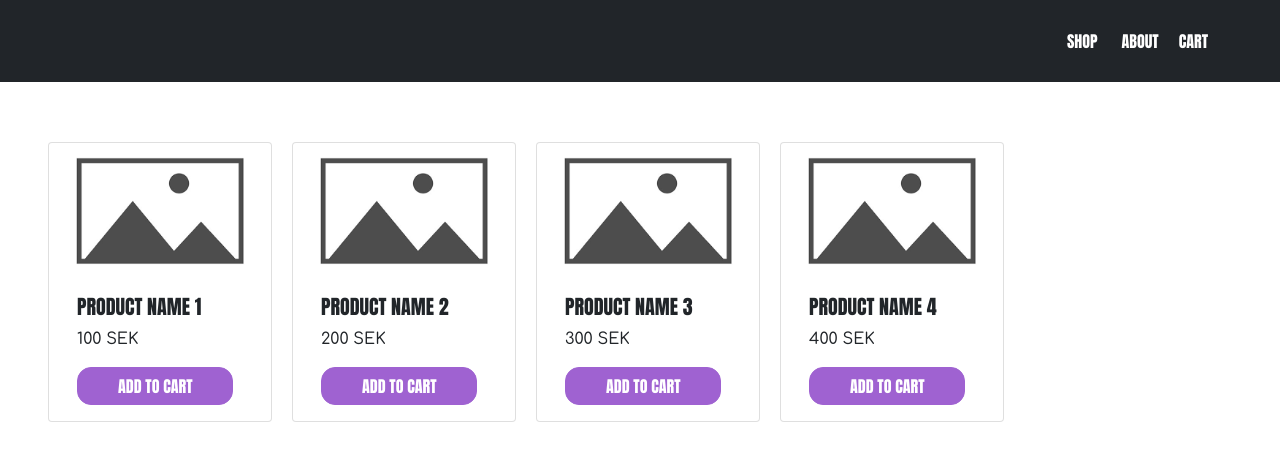
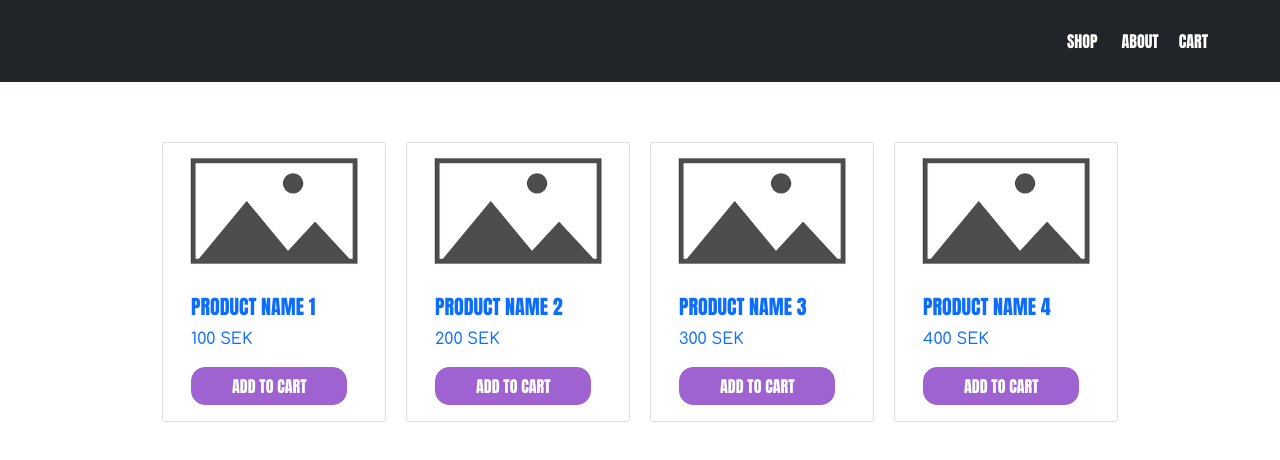
Before and after one commit to helgaborje/sibel-shop, an Angular app: page /shop in a window 1280 px wide. Shown: the top 460 px of the page. Built offline with nearby package versions, Linux system fonts and the light colour scheme.

Commit message:
added route params so that you can click on a product and see more

```diff
--- a/src/app/app.config.ts
+++ b/src/app/app.config.ts
@@ -1,8 +1,8 @@
 import { ApplicationConfig } from '@angular/core';
-import { provideRouter } from '@angular/router';
+import { provideRouter, withComponentInputBinding } from '@angular/router';
 
 import { routes } from './app.routes';
 
 export const appConfig: ApplicationConfig = {
-  providers: [provideRouter(routes)]
+  providers: [provideRouter(routes, withComponentInputBinding())]
 };
--- a/src/app/app.routes.ts
+++ b/src/app/app.routes.ts
@@ -2,9 +2,11 @@ import { Routes } from '@angular/router';
 import { HomeComponent } from '../components/home/home.component';
 import { ShopComponent } from '../components/shop/shop.component';
 import { PageNotFoundComponent } from '../components/page-not-found/page-not-found.component';
+import { ProductComponent } from '../components/product/product.component';
 
 export const routes: Routes = [
   {path: 'home', component: HomeComponent},
-  { path: 'shop', component: ShopComponent },
+  {path: 'shop', component: ShopComponent},
+  {path: 'product/:id', component: ProductComponent},
   {path: '**', component: PageNotFoundComponent}
 ];
--- /dev/null
+++ b/src/components/product/product.component.html
@@ -0,0 +1 @@
+<p>Product id {{product?.id}}</p>
--- /dev/null
+++ b/src/components/product/product.component.ts
@@ -0,0 +1,23 @@
+import { Component, OnInit } from '@angular/core';
+import { ActivatedRoute } from '@angular/router';
+import { Product } from '../../types/types';
+import { CommonModule } from '@angular/common';
+
+@Component({
+  selector: 'app-product',
+  standalone: true,
+  imports: [CommonModule],
+  templateUrl: './product.component.html',
+  styleUrl: './product.component.scss'
+})
+export class ProductComponent implements OnInit {
+  product: Product = { id: '' };
+
+  constructor(private route: ActivatedRoute) { }
+
+  ngOnInit(): void {
+    this.route.params.subscribe(params => {
+      this.product.id = params['id'];
+    });
+  }
+}
--- a/src/components/products/products.component.html
+++ /dev/null
@@ -1 +0,0 @@
-<p>products works!</p>
--- a/src/components/shop/shop.component.html
+++ b/src/components/shop/shop.component.html
@@ -1,12 +1,12 @@
 <div class="card-container row">
   <div *ngFor="let product of products; let i = index" class="card col-md-4" style="width: 14rem;">
-    <img src="assets/placeholder-img.png" class="card-img-top" alt="...">
-    <div class="card-body">
-      <h5 class="card-title">{{product.name}}</h5>
-      <p class="card-text">{{ product.price }} SEK</p>
-      <a href="#" class="btn">Add to cart</a>
-    </div>
+    <a [routerLink]="['/product', product.id]">
+      <img src="assets/placeholder-img.png" class="card-img-top" alt="...">
+      <div class="card-body">
+        <h5 class="card-title">{{product.name}}</h5>
+        <p class="card-text">{{ product.price }} SEK</p>
+        <a class="btn">Add to cart</a>
+      </div>
+    </a>
   </div>
-
-
 </div>
--- a/src/components/shop/shop.component.scss
+++ b/src/components/shop/shop.component.scss
@@ -1,6 +1,7 @@
 .card-container {
   display: flex;
   padding: 50px;
+  justify-content: center;
 }
 .card-title {
   text-transform: uppercase;
--- a/src/components/shop/shop.component.ts
+++ b/src/components/shop/shop.component.ts
@@ -2,11 +2,12 @@ import { Component, OnInit } from '@angular/core';
 import { HttpClient, HttpClientModule } from '@angular/common/http';
 import { Product } from '../../types/types';
 import { CommonModule } from '@angular/common';
+import { RouterLink } from '@angular/router';
 
 @Component({
   selector: 'app-shop',
   standalone: true,
-  imports: [HttpClientModule, CommonModule],
+  imports: [HttpClientModule, CommonModule, RouterLink],
   templateUrl: './shop.component.html',
   styleUrl: './shop.component.scss'
 })
```
Also changed, not shown: src/components/products/products.component.ts (deleted, +0 -12 lines), src/types/types.d.ts (+4 -4 lines), src/components/product/product.component.scss (added), 1 other file (tests, documents, lock files or other folders).
